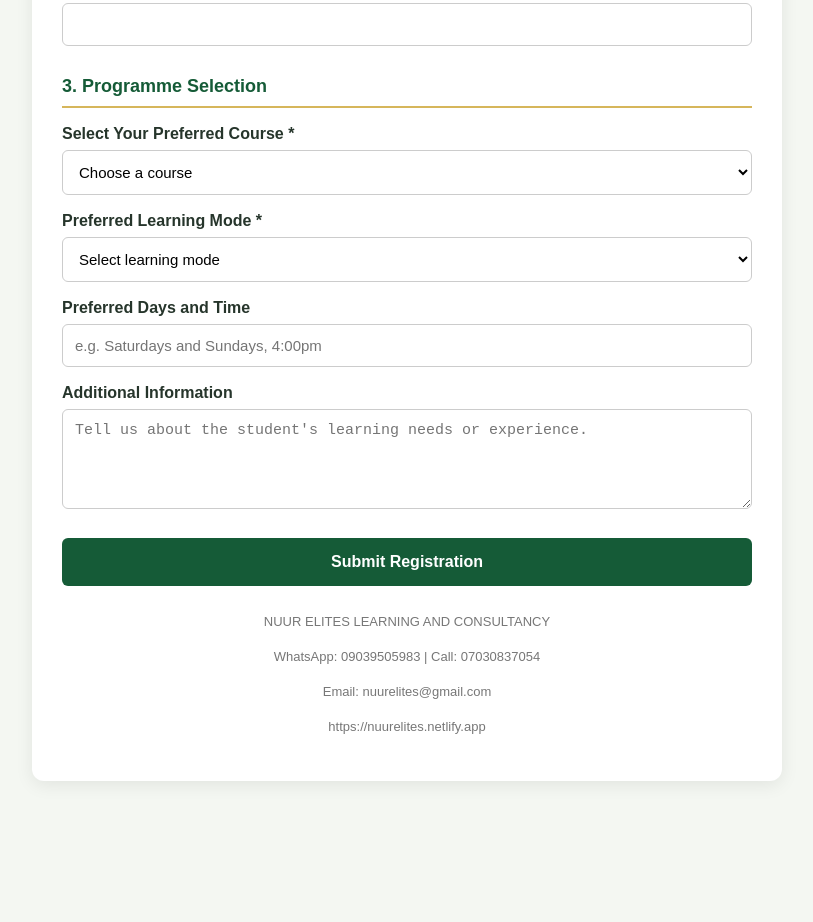
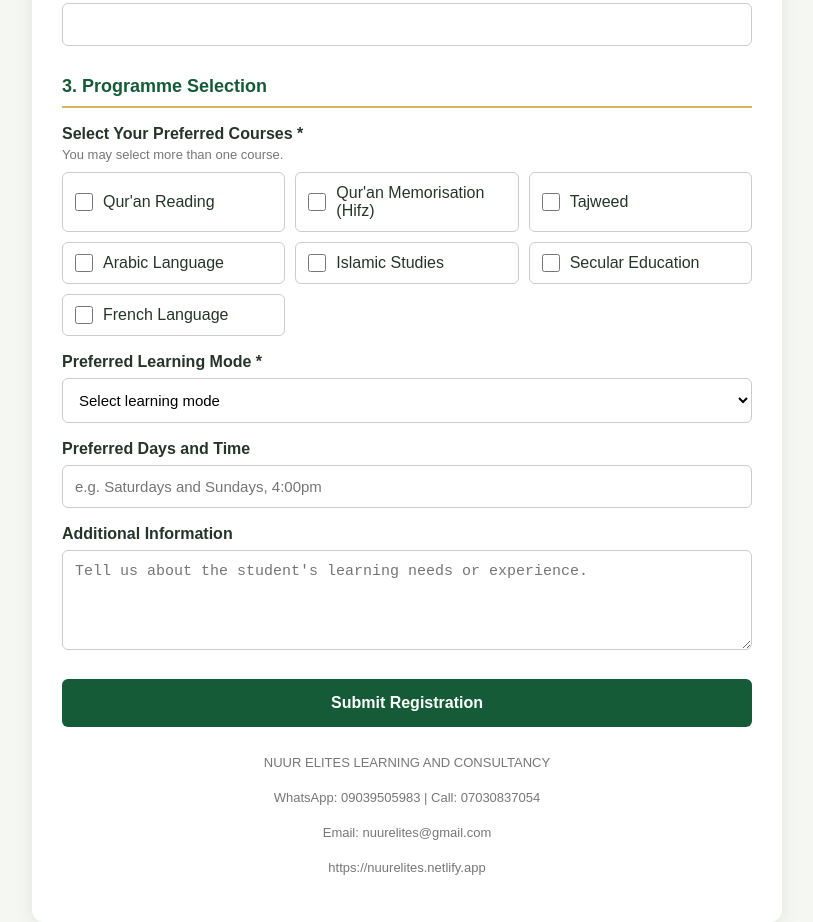
Before and after one commit to Mhuaz001/nuur-elites-website, a plain HTML site: page registration.html in a window 1280 px wide. Shown: the part 957-1879 px from the top of the page, without its empty margins (233-1046 px from the left). Before the commit the page ends 1788 px from the top, so only its background shows below. Drawn offline with Linux system fonts and the light colour scheme; a script that the page names is missing.

Commit message:
Enhance registration form with course selection
Added multiple course selection feature with validation.

```diff
--- a/registration.html
+++ b/registration.html
@@ -72,6 +72,66 @@
       resize: vertical;
     }
 
+    /* Multiple course selection */
+
+    fieldset.course-group {
+      border: none;
+      padding: 0;
+      margin: 17px 0 0;
+      min-width: 0;
+    }
+
+    fieldset.course-group legend {
+      font-weight: bold;
+      padding: 0;
+      margin-bottom: 4px;
+    }
+
+    .hint {
+      font-size: 13px;
+      color: #777;
+      margin: 0 0 10px;
+    }
+
+    .course-options {
+      display: grid;
+      grid-template-columns: repeat(auto-fit, minmax(220px, 1fr));
+      gap: 10px;
+    }
+
+    .course-options label {
+      display: flex;
+      align-items: center;
+      gap: 10px;
+      font-weight: normal;
+      margin: 0;
+      padding: 11px 12px;
+      border: 1px solid #ccc;
+      border-radius: 6px;
+      cursor: pointer;
+      background: #fff;
+    }
+
+    .course-options label:hover {
+      border-color: #155b37;
+    }
+
+    .course-options label:has(input:checked) {
+      border-color: #155b37;
+      background: #eaf4ee;
+      font-weight: bold;
+    }
+
+    .course-options input[type="checkbox"] {
+      width: 18px;
+      height: 18px;
+      padding: 0;
+      margin: 0;
+      flex-shrink: 0;
+      accent-color: #155b37;
+      cursor: pointer;
+    }
+
     button {
       width: 100%;
       margin-top: 25px;
@@ -112,6 +172,10 @@
       .container {
         padding: 20px;
       }
+
+      .course-options {
+        grid-template-columns: 1fr;
+      }
     }
   </style>
 </head>
@@ -133,21 +197,22 @@
       <h2>1. Student Information</h2>
 
       <label for="studentName">Student's Full Name *</label>
-      <input type="text" id="studentName" required>
+      <input type="text" id="studentName" name="studentName" required>
 
       <label for="dob">Date of Birth</label>
-      <input type="date" id="dob">
+      <input type="date" id="dob" name="dob">
 
       <label for="location">Residential Location *</label>
-      <input type="text" id="location" placeholder="City and country" required>
+      <input type="text" id="location" name="location"
+        placeholder="City and country" required>
 
       <h2>2. Parent / Guardian Information</h2>
 
       <label for="guardianName">Parent or Guardian's Full Name *</label>
-      <input type="text" id="guardianName" required>
+      <input type="text" id="guardianName" name="guardianName" required>
 
       <label for="relationship">Relationship to Student *</label>
-      <select id="relationship" required>
+      <select id="relationship" name="relationship" required>
         <option value="">Select relationship</option>
         <option value="Father">Father</option>
         <option value="Mother">Mother</option>
@@ -157,38 +222,86 @@
       </select>
 
       <label for="guardianPhone">Phone / WhatsApp Number *</label>
-      <input type="tel" id="guardianPhone" required>
+      <input type="tel" id="guardianPhone" name="guardianPhone" required>
 
       <label for="guardianEmail">Email Address</label>
-      <input type="email" id="guardianEmail">
+      <input type="email" id="guardianEmail" name="guardianEmail">
 
       <h2>3. Programme Selection</h2>
 
-      <label for="courseInterest">Select Your Preferred Course *</label>
-      <select id="courseInterest" required>
-        <option value="">Choose a course</option>
-        <option value="quran-reading">Qur'an Reading</option>
-        <option value="quran-hifz">Qur'an Memorisation (Hifz)</option>
-        <option value="tajweed">Tajweed</option>
-        <option value="arabic-language">Arabic Language</option>
-        <option value="islamic-studies">Islamic Studies</option>
-        <option value="secular-education">Secular Education</option>
-        <option value="french-language">French Language</option>
-      </select>
+      <fieldset class="course-group" id="courseGroup">
+
+        <legend>Select Your Preferred Courses *</legend>
+
+        <p class="hint">
+          You may select more than one course.
+        </p>
+
+        <div class="course-options">
+
+          <label>
+            <input type="checkbox" name="courseInterest"
+              value="quran-reading">
+            Qur'an Reading
+          </label>
+
+          <label>
+            <input type="checkbox" name="courseInterest"
+              value="quran-hifz">
+            Qur'an Memorisation (Hifz)
+          </label>
+
+          <label>
+            <input type="checkbox" name="courseInterest"
+              value="tajweed">
+            Tajweed
+          </label>
+
+          <label>
+            <input type="checkbox" name="courseInterest"
+              value="arabic-language">
+            Arabic Language
+          </label>
+
+          <label>
+            <input type="checkbox" name="courseInterest"
+              value="islamic-studies">
+            Islamic Studies
+          </label>
+
+          <label>
+            <input type="checkbox" name="courseInterest"
+              value="secular-education">
+            Secular Education
+          </label>
+
+          <label>
+            <input type="checkbox" name="courseInterest"
+              value="french-language">
+            French Language
+          </label>
+
+        </div>
+
+      </fieldset>
 
       <label for="deliveryMode">Preferred Learning Mode *</label>
-      <select id="deliveryMode" required>
+
+      <select id="deliveryMode" name="deliveryMode" required>
         <option value="">Select learning mode</option>
         <option value="online">Online Lessons</option>
         <option value="physical">Physical / Home Lessons</option>
       </select>
 
       <label for="preferredSchedule">Preferred Days and Time</label>
+
       <input type="text" id="preferredSchedule"
+        name="preferredSchedule"
         placeholder="e.g. Saturdays and Sundays, 4:00pm">
 
       <label for="notes">Additional Information</label>
-      <textarea id="notes"
+
+      <textarea id="notes" name="notes"
         placeholder="Tell us about the student's learning needs or experience."></textarea>
 
       <button type="submit" id="submitButton">
@@ -208,6 +321,40 @@
 
   </main>
 
+  <!-- Validate that at least one course is selected -->
+
+  <script>
+    (function () {
+      var form = document.getElementById('applicationForm');
+
+      var boxes = document.querySelectorAll(
+        'input[name="courseInterest"]'
+      );
+
+      var first = boxes[0];
+
+      function validateCourses() {
+        var anyChecked = Array.from(boxes).some(function (box) {
+          return box.checked;
+        });
+
+        first.setCustomValidity(
+          anyChecked ? '' : 'Please select at least one course.'
+        );
+      }
+
+      boxes.forEach(function (box) {
+        box.addEventListener('change', validateCourses);
+      });
+
+      form.addEventListener('reset', function () {
+        setTimeout(validateCourses, 0);
+      });
+
+      validateCourses();
+    })();
+  </script>
+
   <script type="module" src="registration.js"></script>
 
 </body>
```
